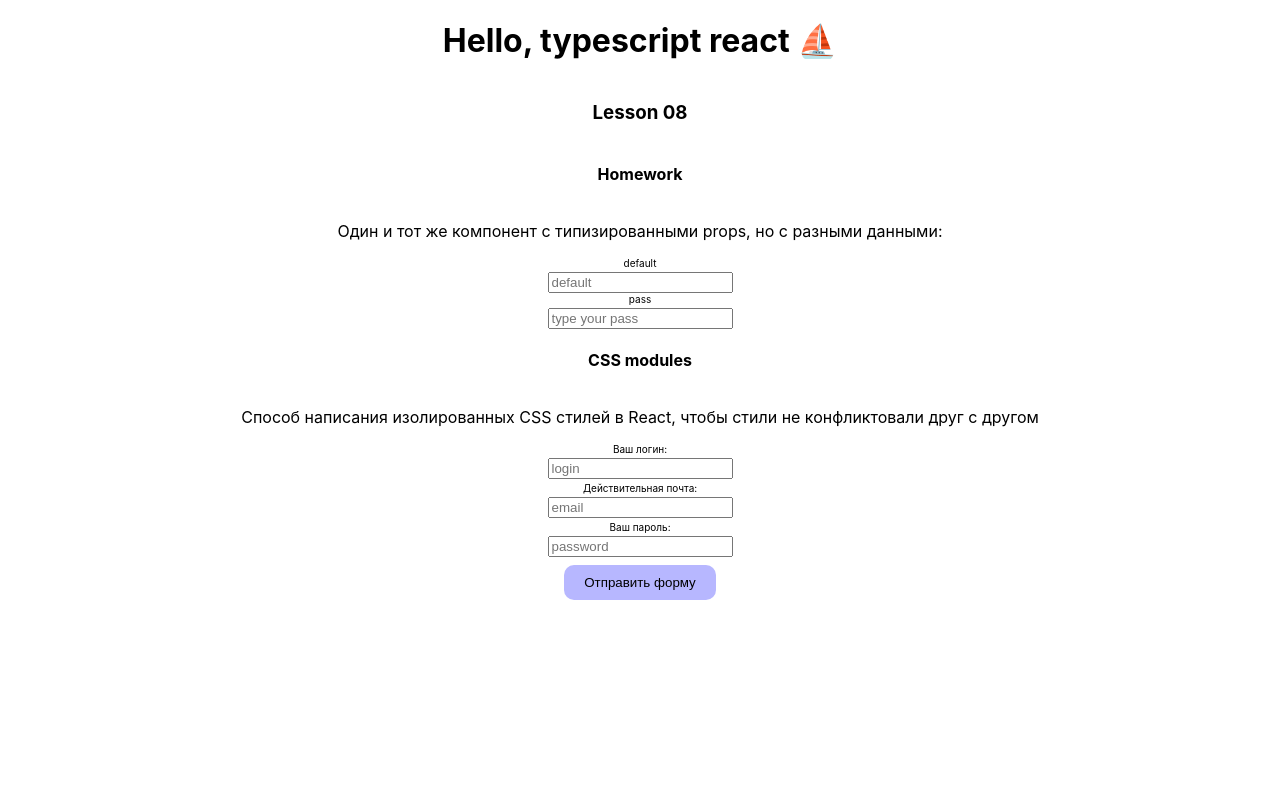
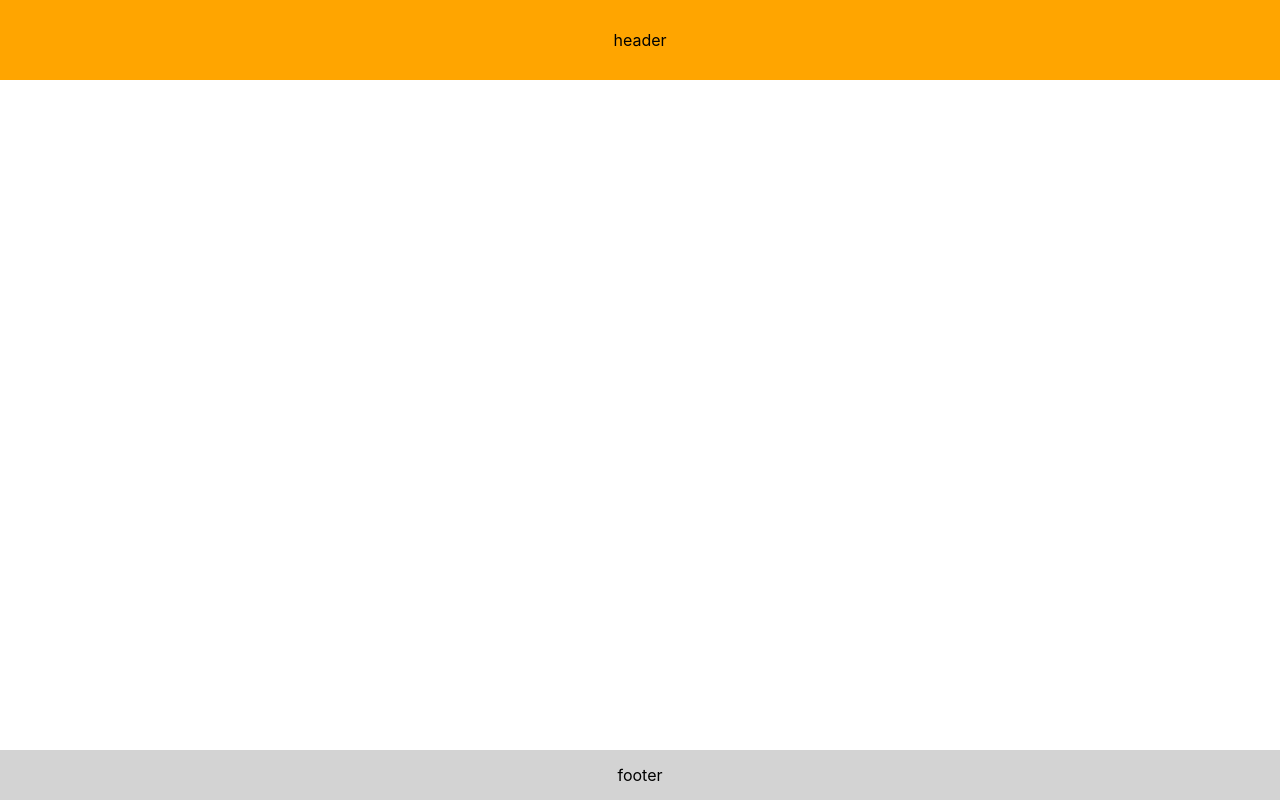
Before and after one commit to dmitrii-kuvaldin/43-react-ts, a React (Create React App) app: page / in a window 1280 px wide. Built offline with nearby package versions, Linux system fonts and the light colour scheme.

Commit message:
css modules

```diff
--- /dev/null
+++ b/src/components/layout/Layout.tsx
@@ -0,0 +1,19 @@
+import styles from './layout.module.css'
+
+function Layout() {
+  return (
+    <div className={styles.page}>
+      <header className={styles.header}>
+        header
+      </header>
+      <main className={styles.main}>
+
+      </main>
+      <footer className={styles.footer}>
+        footer
+      </footer>
+    </div>
+  );
+}
+
+export default Layout;
--- /dev/null
+++ b/src/components/layout/layout.module.css
@@ -0,0 +1,32 @@
+/* обертка над всеми тегами */
+.page {
+  display: flex;
+  flex-direction: column;
+  /* 100 относительных единиц */
+  /* высчитываются от видимой области по высоте */
+  min-height: 100vh;
+}
+
+.header {
+  width: 100%;
+  background-color: orange;
+  height: 80px;
+  /* padding-top: 30px; */
+  display: flex;
+  align-items: center;
+  justify-content: center;
+}
+
+.main {
+  /* чтобы main занимал все свободное место если контента мало */
+  flex: 1;
+}
+
+.footer {
+  width: 100%;
+  background-color: lightgrey;
+  height: 50px;
+  display: flex;
+  align-items: center;
+  justify-content: center
+}
--- a/src/index.css
+++ b/src/index.css
@@ -1,5 +1,7 @@
-
-
+* {
+  /* чтобы padding у всех контейнеров не увеличивал размер элемента */
+  box-sizing: border-box;
+}
 
 body {
   margin: 0;
--- a/src/index.tsx
+++ b/src/index.tsx
@@ -1,17 +1,16 @@
 import ReactDOM from 'react-dom/client';
 
-import App from './app/App';
+import Layout from './components/layout/Layout';
 import './index.css';
-import Lesson08 from './lessons/lesson08/Lesson08';
 
 const root = ReactDOM.createRoot(
   document.getElementById('root') as HTMLElement
 );
 root.render(
   <>
-    <App />
+    {/* <App /> */}
     {/* <Lesson07/> */}
-    <Lesson08 />
-
+    {/* <Lesson08 /> */}
+    <Layout />
   </>
 );
```
Also changed, not shown: 1 other file (tests, documents, lock files or other folders).
